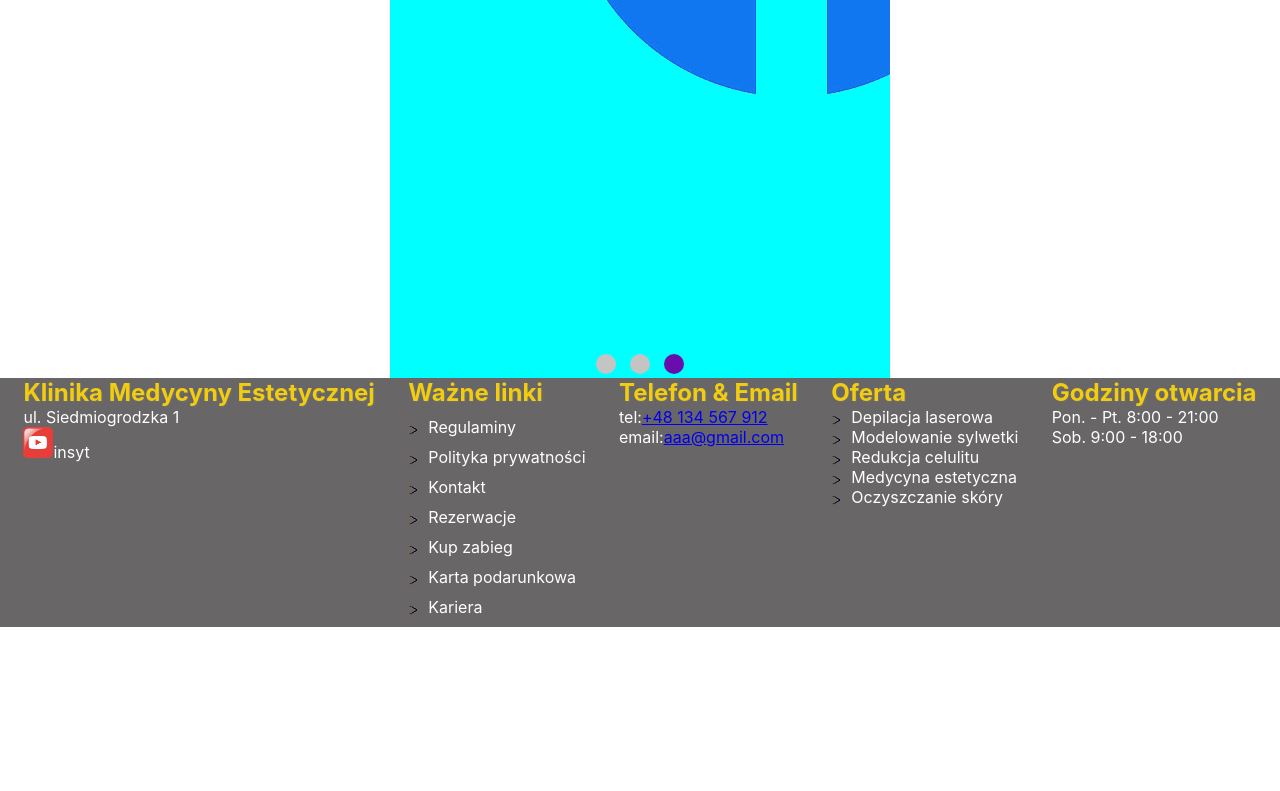
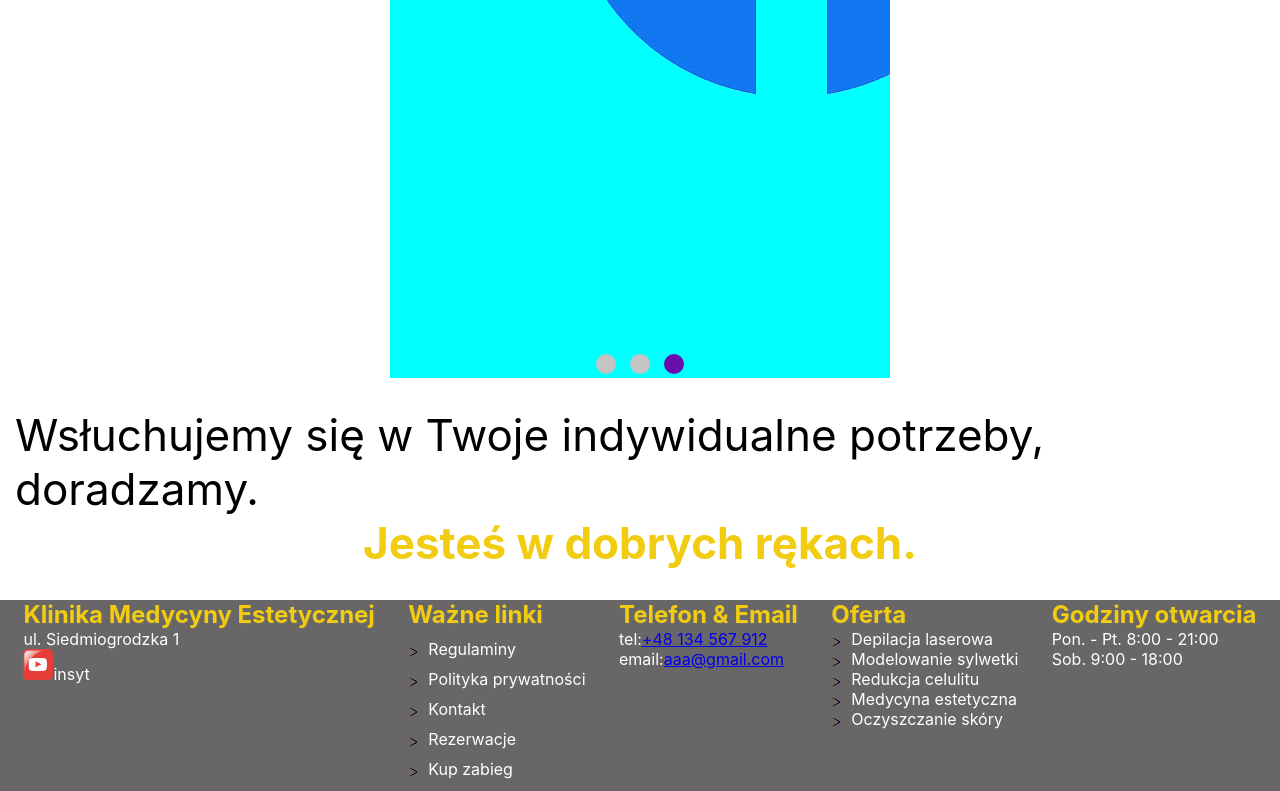
Before and after one commit to smolar8/TwojSalonUrody, a React (Create React App) app: page /contact in a window 1280 px wide. Shown: the part 464-1255 px from the top of the page. Before the commit the page ends 1091 px from the top, so only its background shows below. Built offline with nearby package versions, Linux system fonts and the light colour scheme.

Commit message:
createTextHeader

```diff
--- a/src/App.js
+++ b/src/App.js
@@ -5,6 +5,7 @@ import Navbar from "./navBar/Navbar";
 import Contact from "./components/contact/Contact";
 import Footer from "./footer/Footer";
 import AboutUs from "./components/aboutUs/AboutUs";
+import TextHeader from "./textHeader/TextHeader";
 
 function App() {
   return (
@@ -21,6 +22,7 @@ function App() {
         <Route path="/payments" component={Contact} />
         <Route path="/contact" component={AboutUs} />
       </Switch>
+      <TextHeader />
       <Footer />
     </Router>
   );
--- /dev/null
+++ b/src/textHeader/TextHeader.jsx
@@ -0,0 +1,16 @@
+import React from "react";
+import "./textHeader.css";
+import "./textHeader.scss";
+function textHeader() {
+  return (
+    <div className="motto">
+      <p className="textHeader1">
+        Wsłuchujemy się w Twoje indywidualne potrzeby, doradzamy.
+        <br />
+        <strong className="textHeader2"> Jesteś w dobrych rękach.</strong>
+      </p>
+    </div>
+  );
+}
+
+export default textHeader;
--- /dev/null
+++ b/src/textHeader/textHeader.css
@@ -0,0 +1,19 @@
+@import url("https://fonts.googleapis.com/css2?family=Roboto:wght@400;700&display=swap");
+/* .motto {
+  display: flex;
+  justify-content: center;
+  align-items: center;
+  background-color: rgb(207, 227, 25);
+  font-size: 44px;
+  padding: 30px 15px;
+} */
+.textHeader1 {
+  display: flex;
+  flex-direction: column;
+  align-items: center;
+  font-size: 44px;
+  padding: 30px 15px;
+}
+.textHeader2 {
+  color: rgb(241, 204, 16);
+}
```
Also changed, not shown: src/textHeader/textHeader.scss (added), 1 other file (tests, documents, lock files or other folders).
